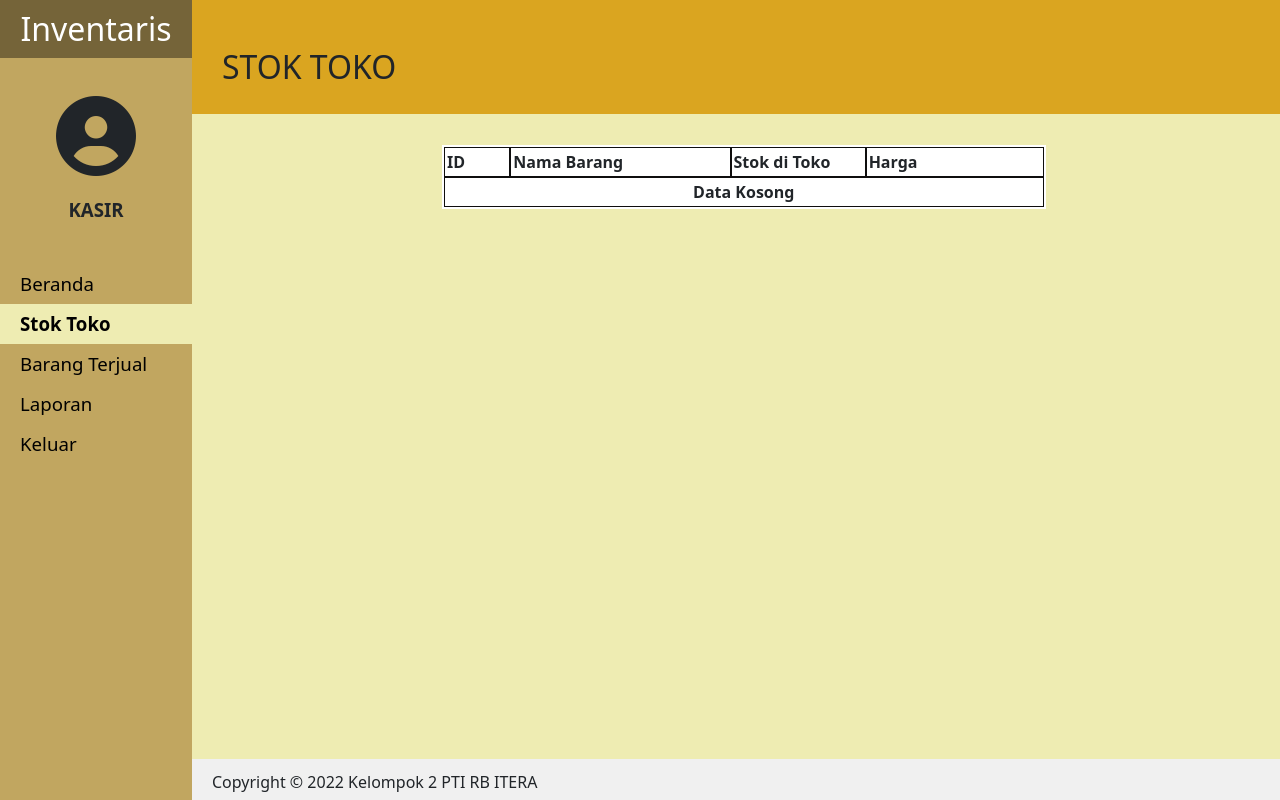
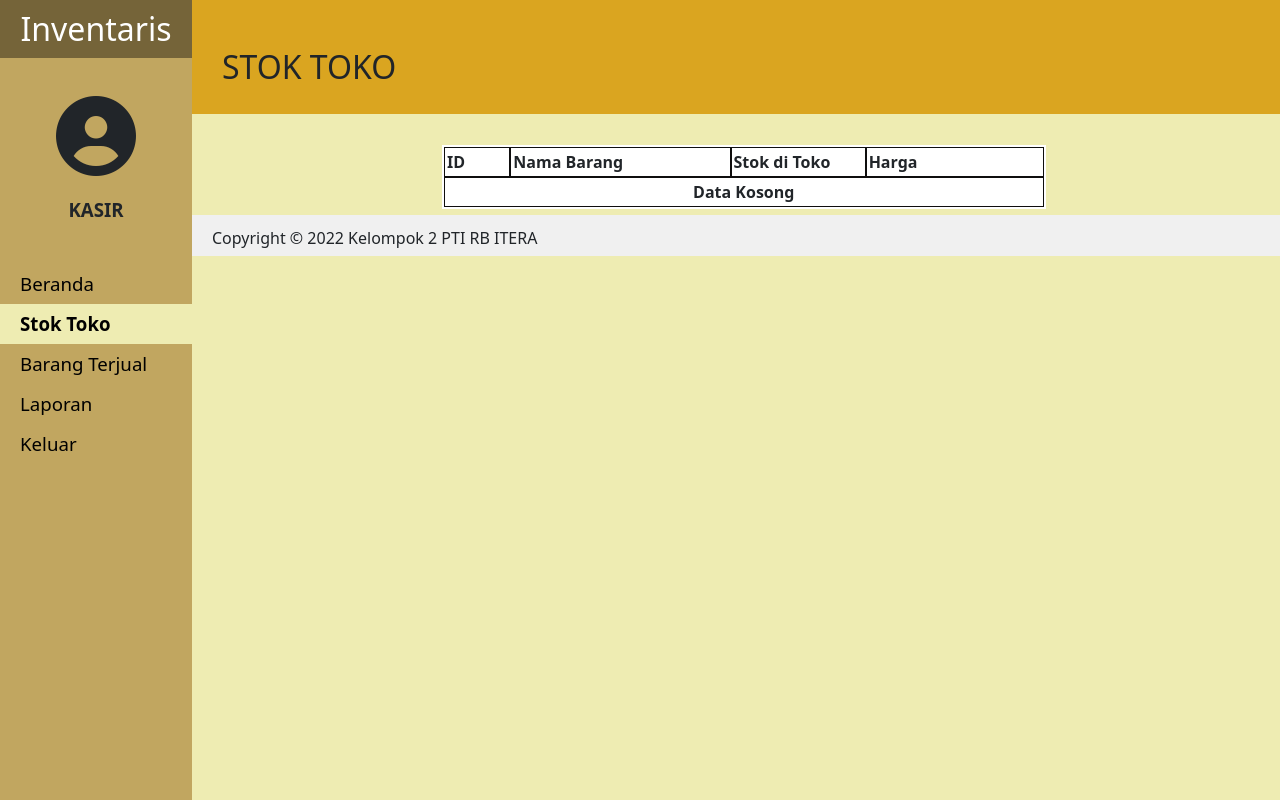
Before and after one commit to olumbantobing/femella-pti, a CodeIgniter app: the page made by application/views/kasir/stoktoko.php in a window 1280 px wide; the page is wider, and only the part inside the window is pictured. Run offline with CodeIgniter, Linux system fonts and the light colour scheme; data that the repository does not hold is empty; some libraries are stand-ins or nearby versions.

Commit message:
css footer

```diff
--- a/application/views/kasir/stoktoko.php
+++ b/application/views/kasir/stoktoko.php
@@ -273,7 +273,7 @@
     height: 1%;
     background: #f0f0f0;
     position: absolute;
-    bottom: 0;
+    bottom: 90;
     width: 100%;
   }
 </style>
```
